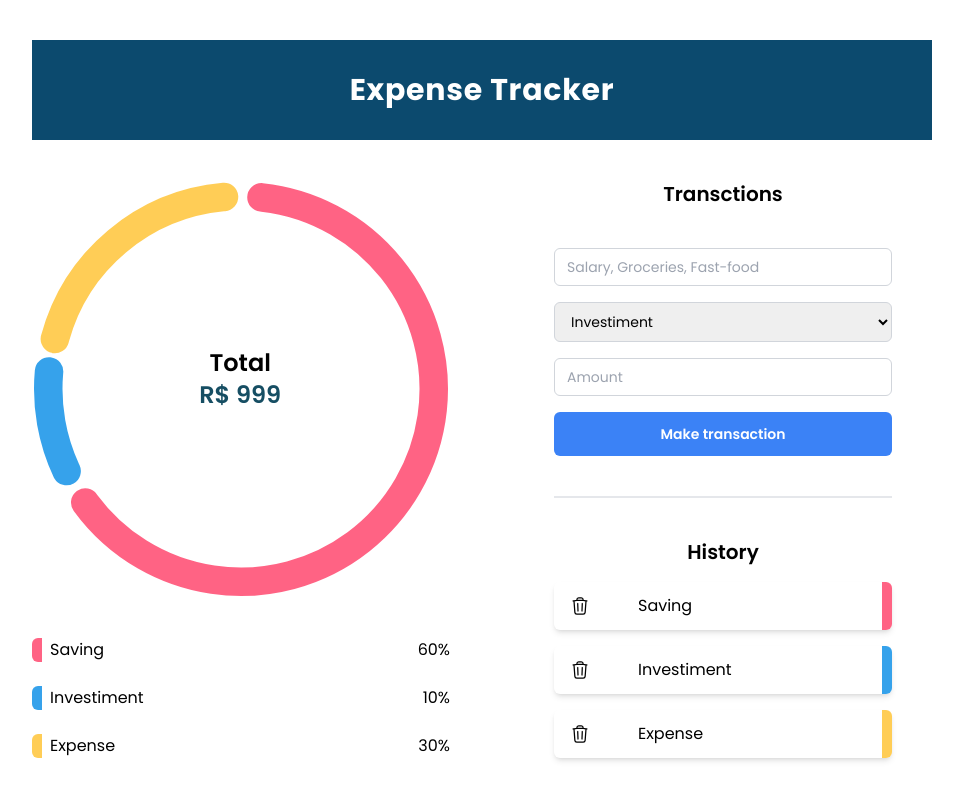
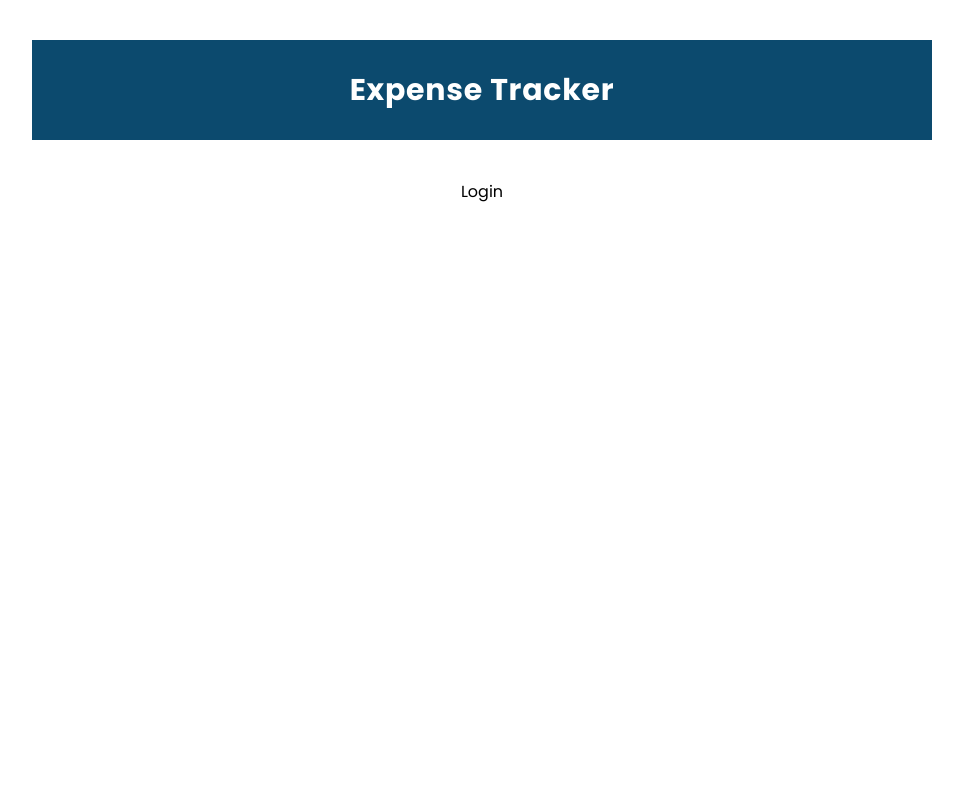
Before and after one commit to ngrpedro/exp_tracker_frontend, a React (Vite) app: page / in a window 1280 px wide. Shown: the top 800 px of the page, without its empty margins (158-1121 px from the left). Built offline with nearby package versions, Linux system fonts and the light colour scheme.

Commit message:
routes + html tree

```diff
--- a/package.json
+++ b/package.json
@@ -16,7 +16,8 @@
     "react-chartjs-2": "^5.0.1",
     "react-dom": "^18.2.0",
     "react-hook-form": "^7.41.0",
-    "react-redux": "^8.0.5"
+    "react-redux": "^8.0.5",
+    "react-router-dom": "^6.5.0"
   },
   "devDependencies": {
     "@types/react": "^18.0.26",
--- a/src/App.jsx
+++ b/src/App.jsx
@@ -1,5 +1,8 @@
+import { Route, Routes } from "react-router-dom";
 import Form from "./components/Form";
 import Graph from "./components/Graph";
+import Login from "./pages/Login";
+import Wallet from "./pages/Wallet";
 
 function App() {
   return (
@@ -9,10 +12,11 @@ function App() {
           <h1>Expense Tracker</h1>
         </div>
 
-        <div className="grid grid-cols-1 md:grid-cols-2 gap-16">
-          <Graph />
-          <Form />
-        </div>
+        <Routes>
+          <Route path="/" element={<Login />} />
+          <Route path="/logout" element={<Login />} />
+          <Route path="/wallet/:id" element={<Wallet />} />
+        </Routes>
       </div>
     </div>
   );
--- a/src/main.jsx
+++ b/src/main.jsx
@@ -1,14 +1,17 @@
 import React from "react";
 import ReactDOM from "react-dom/client";
 import { Provider } from "react-redux";
+import { BrowserRouter } from "react-router-dom";
 import App from "./App";
 import "./index.css";
 import { store } from "./store";
 
 ReactDOM.createRoot(document.getElementById("root")).render(
   <React.StrictMode>
-    <Provider store={store}>
-      <App />
-    </Provider>
+    <BrowserRouter>
+      <Provider store={store}>
+        <App />
+      </Provider>
+    </BrowserRouter>
   </React.StrictMode>
 );
--- /dev/null
+++ b/src/pages/Login.jsx
@@ -0,0 +1,7 @@
+import React from "react";
+
+const Login = () => {
+  return <div>Login</div>;
+};
+
+export default Login;
--- /dev/null
+++ b/src/pages/Wallet.jsx
@@ -0,0 +1,16 @@
+import React from "react";
+import Graph from "../components/Graph";
+import Form from "./../components/Form";
+
+const Wallet = () => {
+  return (
+    <>
+      <div className="grid grid-cols-1 md:grid-cols-2 gap-16">
+        <Graph />
+        <Form />
+      </div>
+    </>
+  );
+};
+
+export default Wallet;
```
Also changed, not shown: 1 other file (tests, documents, lock files or other folders).
